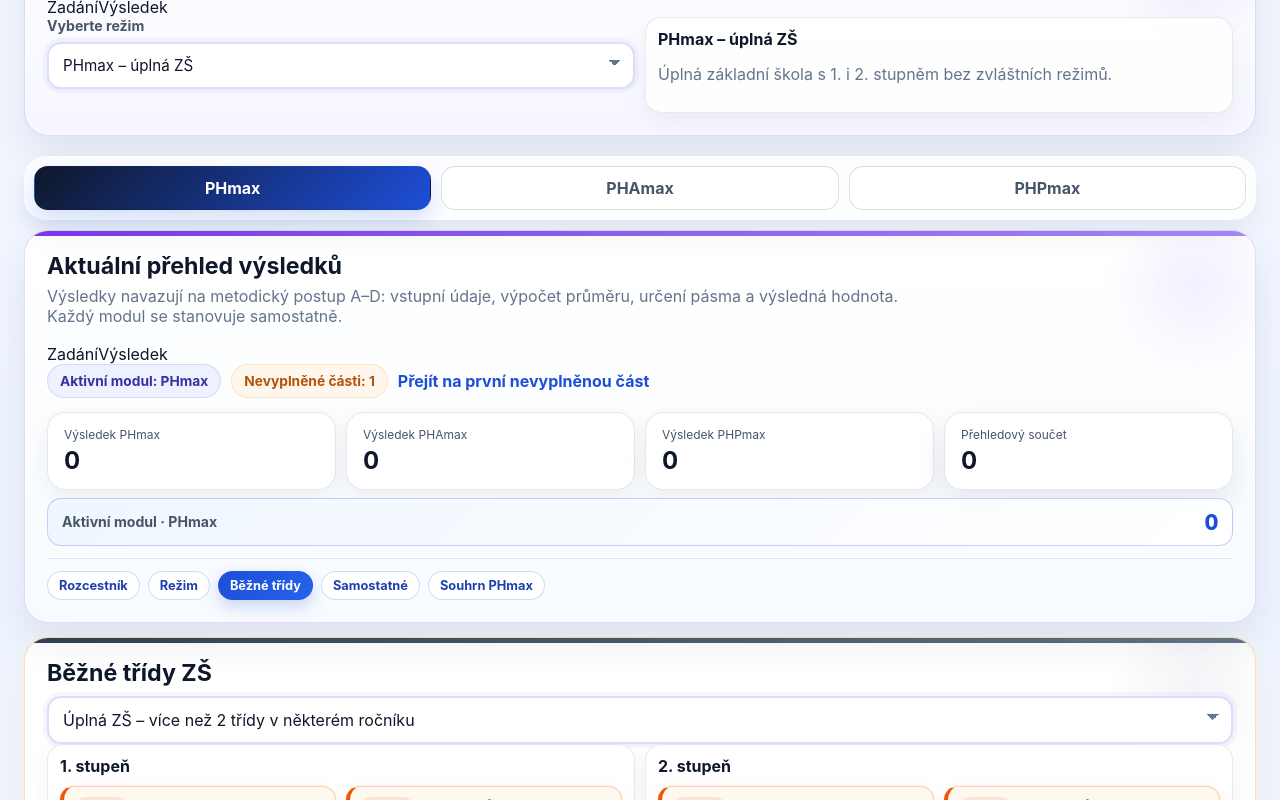
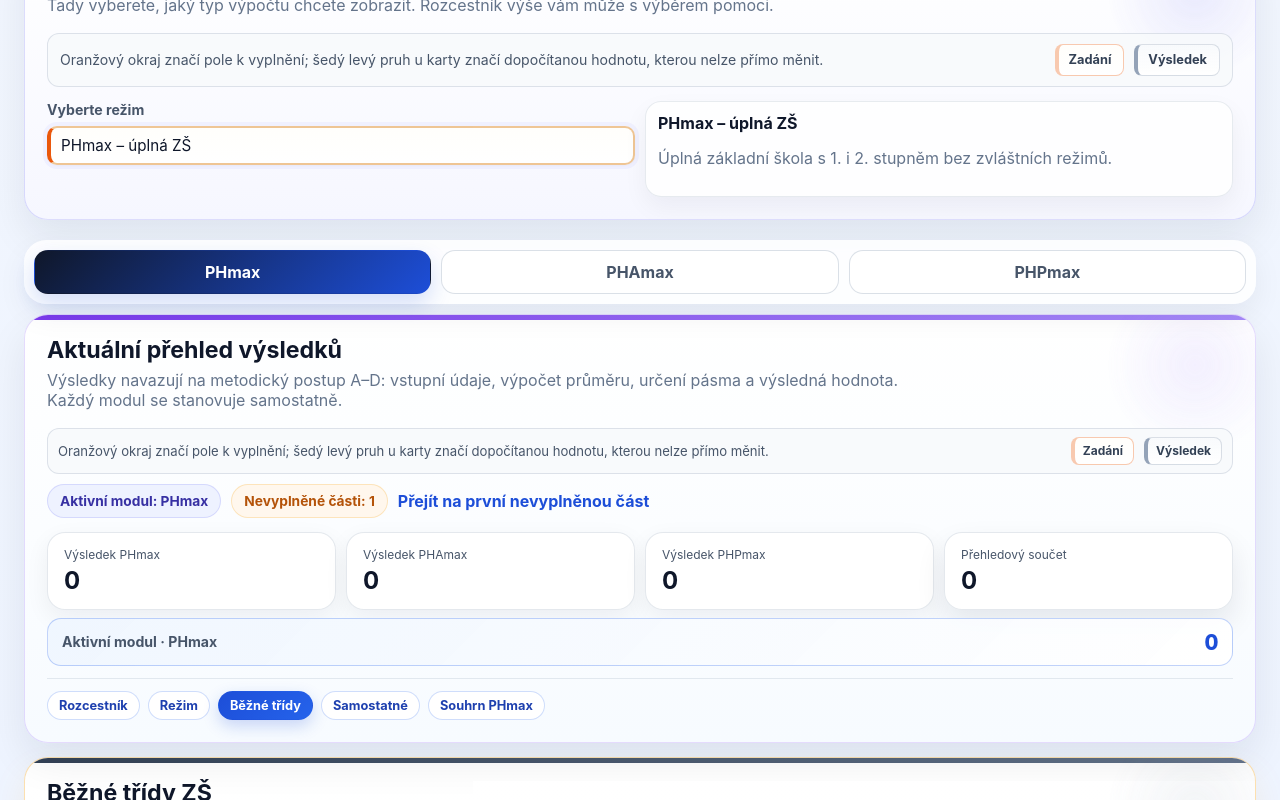
Before and after one commit to tomas-zahradnicek/phmax_webapp, a React (Vite) app: page / in a window 1280 px wide. Shown: the part 1860-2660 px from the top of the page. Built offline with nearby package versions, Linux system fonts and the light colour scheme.

Commit message:
Add files via upload

```diff
--- a/src/phmax-zs-ui.tsx
+++ b/src/phmax-zs-ui.tsx
@@ -1,5 +1,9 @@
 import React from "react";
-import { INPUT_OUTPUT_LEGEND_ARIA, INPUT_OUTPUT_LEGEND_TEXT } from "./calculator-ui-constants";
+
+const INPUT_OUTPUT_LEGEND_TEXT =
+  "Oranžový okraj značí pole k vyplnění; šedý levý pruh u karty značí dopočítanou hodnotu, kterou nelze přímo měnit.";
+
+const INPUT_OUTPUT_LEGEND_ARIA = "Legenda: vstupní pole oproti výstupním hodnotám";
 
 type NumberFieldProps = {
   label: string;
--- a/src/styles.css
+++ b/src/styles.css
@@ -2725,6 +2725,10 @@ input[type="radio"] {
     margin: 0 0 3px !important;
   }
 
+  .input-output-legend {
+    display: none !important;
+  }
+
   .hero,
   .card,
   .subcard,
@@ -3886,6 +3890,76 @@ input[type="radio"] {
   border-color: #ea580c;
 }
 
+/* Legenda vstup vs. výstup (.input-output-legend v phmax-zs-ui) */
+.input-output-legend {
+  display: flex;
+  flex-wrap: wrap;
+  align-items: center;
+  gap: 12px 16px;
+  margin: 0 0 14px;
+  padding: 10px 12px;
+  border-radius: 12px;
+  border: 1px solid rgba(148, 163, 184, 0.28);
+  background: rgba(248, 250, 252, 0.88);
+  font-size: 0.88rem;
+  line-height: 1.45;
+  color: #475569;
+}
+
+.input-output-legend__text {
+  margin: 0;
+  flex: 1 1 220px;
+  min-width: 0;
+}
+
+.input-output-legend__swatches {
+  display: flex;
+  flex-wrap: wrap;
+  gap: 10px;
+  align-items: center;
+}
+
+.input-output-legend__swatch {
+  display: inline-flex;
+  align-items: center;
+  min-height: 2rem;
+  padding: 4px 12px 4px 10px;
+  border-radius: 8px;
+  border: 1px solid rgba(148, 163, 184, 0.35);
+  background: #fff;
+  font-size: 0.8rem;
+  font-weight: 700;
+  color: #334155;
+}
+
+.input-output-legend__swatch--entry {
+  border-left: 4px solid #ea580c;
+  border-color: rgba(234, 88, 12, 0.32);
+  background: linear-gradient(180deg, #fffefb 0%, #fff 100%);
+}
+
+.input-output-legend__swatch--output {
+  border-left: 4px solid #94a3b8;
+  background: linear-gradient(180deg, rgba(248, 250, 252, 0.96) 0%, #fff 100%);
+}
+
+.input-output-legend__swatch-label {
+  white-space: nowrap;
+}
+
+.input-output-legend--compact {
+  margin-bottom: 10px;
+  padding: 8px 10px;
+  font-size: 0.82rem;
+  gap: 8px 12px;
+}
+
+.input-output-legend--compact .input-output-legend__swatch {
+  min-height: 1.75rem;
+  padding: 3px 10px 3px 8px;
+  font-size: 0.75rem;
+}
+
 .result-card__type {
   display: inline-flex;
   margin-bottom: 3px;
@@ -4203,7 +4277,12 @@ select:focus {
 
 /* Tabulkové vstupy v modulech ZŠ — stejný „vstupní“ vzhled jako NumberField */
 .section-card--module .table td input[type="number"]:not([readonly]):not([disabled]),
-.section-card--module .table td select:not([disabled]) {
+.section-card--module .table td select:not([disabled]),
+.section-card--pha .table td input[type="number"]:not([readonly]):not([disabled]),
+.section-card--pha .table td select:not([disabled]),
+.section-card--module > select:not([disabled]),
+.section-card--guide .field > select:not([disabled]),
+.section-card--setup .field > select:not([disabled]) {
   border: 2px solid rgba(217, 119, 6, 0.42);
   border-left: 4px solid #ea580c;
   background: linear-gradient(180deg, #fffefb 0%, #fff 100%);
@@ -4211,8 +4290,21 @@ select:focus {
   padding: 8px 10px;
 }
 
+.section-card--module > select:not([disabled]) {
+  display: block;
+  width: 100%;
+  max-width: min(100%, 42rem);
+  margin-bottom: 12px;
+  box-sizing: border-box;
+}
+
 .section-card--module .table td input[type="number"]:not([readonly]):not([disabled]):focus-visible,
-.section-card--module .table td select:not([disabled]):focus-visible {
+.section-card--module .table td select:not([disabled]):focus-visible,
+.section-card--pha .table td input[type="number"]:not([readonly]):not([disabled]):focus-visible,
+.section-card--pha .table td select:not([disabled]):focus-visible,
+.section-card--module > select:not([disabled]):focus-visible,
+.section-card--guide .field > select:not([disabled]):focus-visible,
+.section-card--setup .field > select:not([disabled]):focus-visible {
   outline-color: rgba(234, 88, 12, 0.55);
   border-color: rgba(234, 88, 12, 0.5);
 }
```
